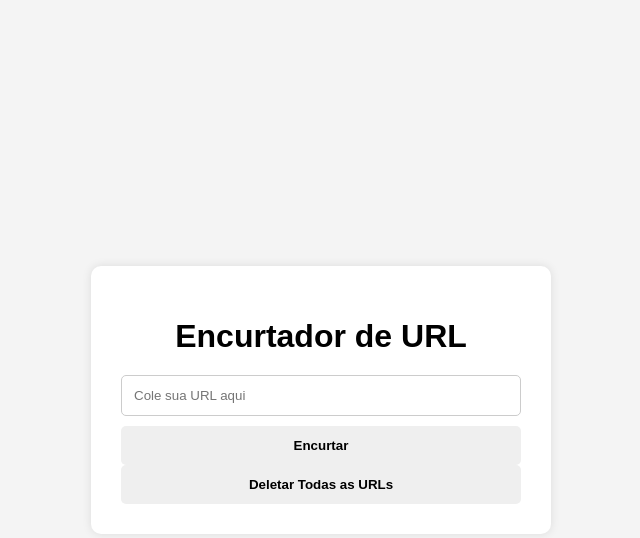
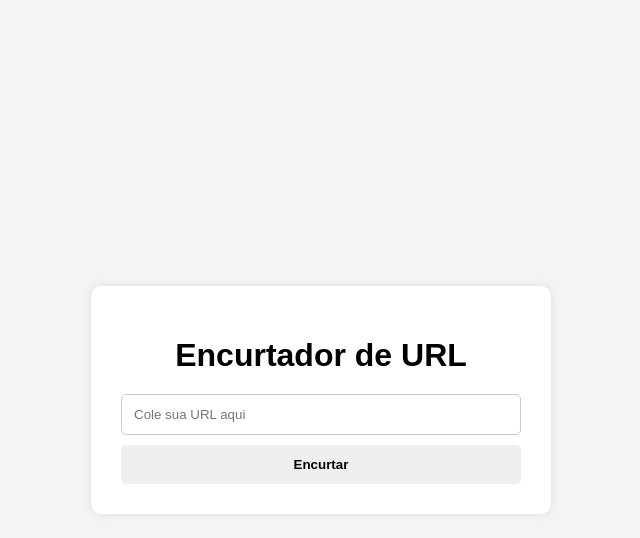
Before and after one commit to odalazen/Encurtador-de-Link, a Flask app: page / in a window 1280 px wide. Shown: the top 538 px of the page, without its empty margins (319-959 px from the left). Run offline with Flask 3, Linux system fonts and the light colour scheme.

Commit message:
bug fixes

```diff
--- a/app/templates/index.html
+++ b/app/templates/index.html
@@ -34,12 +34,6 @@
             </button>
 
         </form>
-        <!-- Deleta tudo do banco de dados-->
-        <form method="POST" action="/delete_all">
-            <button type="submit">
-                Deletar Todas as URLs
-            </button>
-        </form>
         {% if short_url %}
 
             <div class="result">
```
Also changed, not shown: 1 other file.
